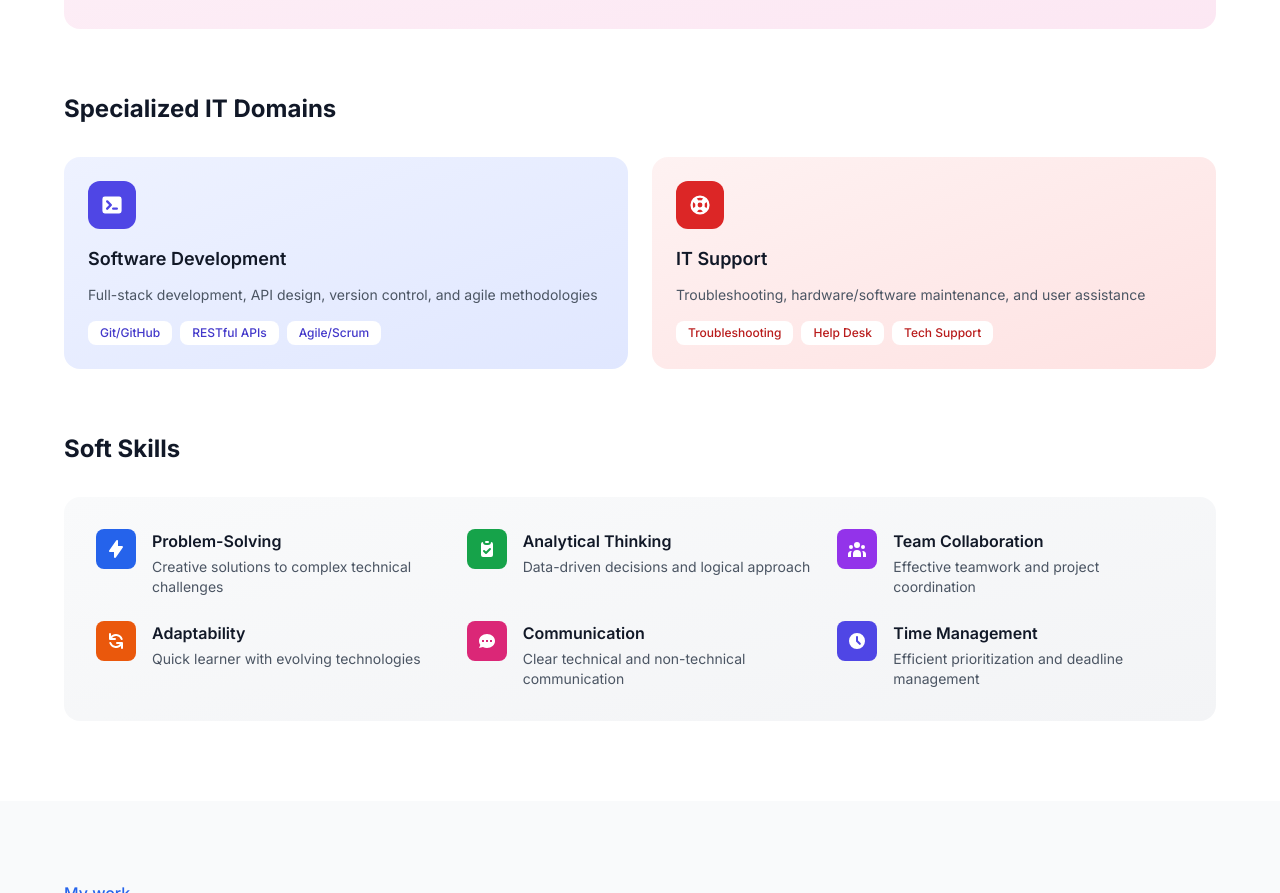
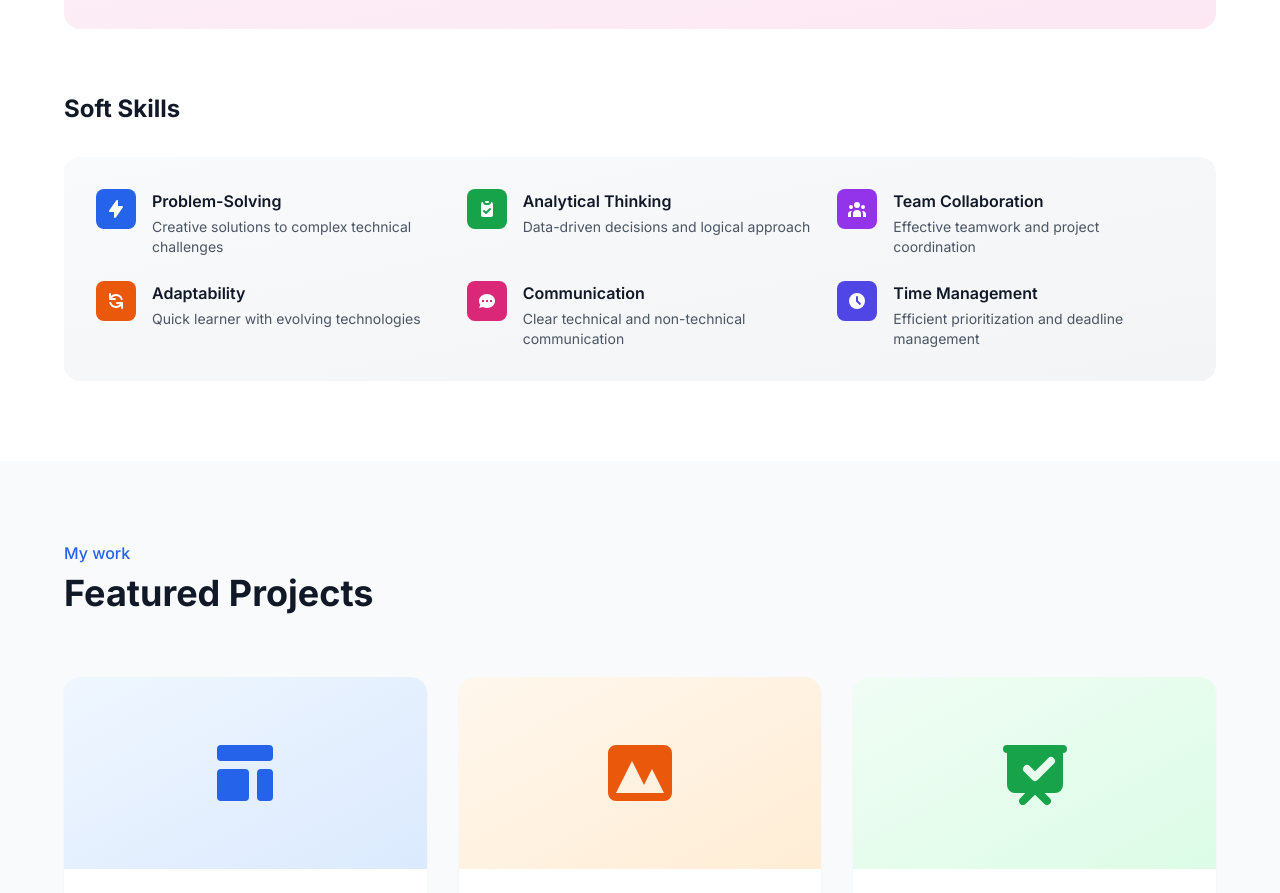
Before and after one commit to LeomarMontoya/Porfolio, a plain HTML site: page index.html in a window 1280 px wide. Shown: the part 2371-3264 px from the top of the page. Drawn offline with nearby package versions, Linux system fonts and the light colour scheme.

Commit message:
Update index.html

```diff
--- a/index.html
+++ b/index.html
@@ -340,43 +340,6 @@
                                     </div>
                                 </div>
                             </div>
-                        </div>
-                    </div>
-                </div>
-            </div>
-
-            <!-- Specialized IT Domains -->
-            <div class="mb-16 fade-in">
-                <h3 class="text-2xl font-bold text-gray-900 mb-8">Specialized IT Domains</h3>
-
-                <div class="grid md:grid-cols-2 gap-6">
-                    <div class="bg-gradient-to-br from-indigo-50 to-indigo-100 p-6 rounded-2xl">
-                        <div class="w-12 h-12 bg-indigo-600 rounded-xl flex items-center justify-center mb-4">
-                            <svg class="w-6 h-6 text-white" fill="currentColor" viewBox="0 0 20 20">
-                                <path fill-rule="evenodd" d="M2 5a2 2 0 012-2h12a2 2 0 012 2v10a2 2 0 01-2 2H4a2 2 0 01-2-2V5zm3.293 1.293a1 1 0 011.414 0l3 3a1 1 0 010 1.414l-3 3a1 1 0 11-1.414-1.414L7.586 10 5.293 7.707a1 1 0 010-1.414zM11 12a1 1 0 100 2h3a1 1 0 100-2h-3z" clip-rule="evenodd"/>
-                            </svg>
-                        </div>
-                        <h4 class="text-lg font-semibold text-gray-900 mb-3">Software Development</h4>
-                        <p class="text-gray-600 text-sm mb-4">Full-stack development, API design, version control, and agile methodologies</p>
-                        <div class="flex flex-wrap gap-2">
-                            <span class="skill-tag px-3 py-1 bg-white rounded-lg text-xs font-medium text-indigo-700">Git/GitHub</span>
-                            <span class="skill-tag px-3 py-1 bg-white rounded-lg text-xs font-medium text-indigo-700">RESTful APIs</span>
-                            <span class="skill-tag px-3 py-1 bg-white rounded-lg text-xs font-medium text-indigo-700">Agile/Scrum</span>
-                        </div>
-                    </div>
-
-                    <div class="bg-gradient-to-br from-red-50 to-red-100 p-6 rounded-2xl">
-                        <div class="w-12 h-12 bg-red-600 rounded-xl flex items-center justify-center mb-4">
-                            <svg class="w-6 h-6 text-white" fill="currentColor" viewBox="0 0 20 20">
-                                <path fill-rule="evenodd" d="M18 10a8 8 0 11-16 0 8 8 0 0116 0zm-2 0c0 .993-.241 1.929-.668 2.754l-1.524-1.525a3.997 3.997 0 00.078-2.183l1.562-1.562C15.802 8.249 16 9.1 16 10zm-5.165 3.913l1.58 1.58A5.98 5.98 0 0110 16a5.976 5.976 0 01-2.516-.552l1.562-1.562a4.006 4.006 0 001.789.027zm-4.677-2.796a4.002 4.002 0 01-.041-2.08l-.08.08-1.53-1.533A5.98 5.98 0 004 10c0 .954.223 1.856.619 2.657l1.54-1.54zm1.088-6.45A5.974 5.974 0 0110 4c.954 0 1.856.223 2.657.619l-1.54 1.54a4.002 4.002 0 00-2.346.033L7.246 4.668zM12 10a2 2 0 11-4 0 2 2 0 014 0z" clip-rule="evenodd"/>
-                            </svg>
-                        </div>
-                        <h4 class="text-lg font-semibold text-gray-900 mb-3">IT Support</h4>
-                        <p class="text-gray-600 text-sm mb-4">Troubleshooting, hardware/software maintenance, and user assistance</p>
-                        <div class="flex flex-wrap gap-2">
-                            <span class="skill-tag px-3 py-1 bg-white rounded-lg text-xs font-medium text-red-700">Troubleshooting</span>
-                            <span class="skill-tag px-3 py-1 bg-white rounded-lg text-xs font-medium text-red-700">Help Desk</span>
-                            <span class="skill-tag px-3 py-1 bg-white rounded-lg text-xs font-medium text-red-700">Tech Support</span>
                         </div>
                     </div>
                 </div>
```
